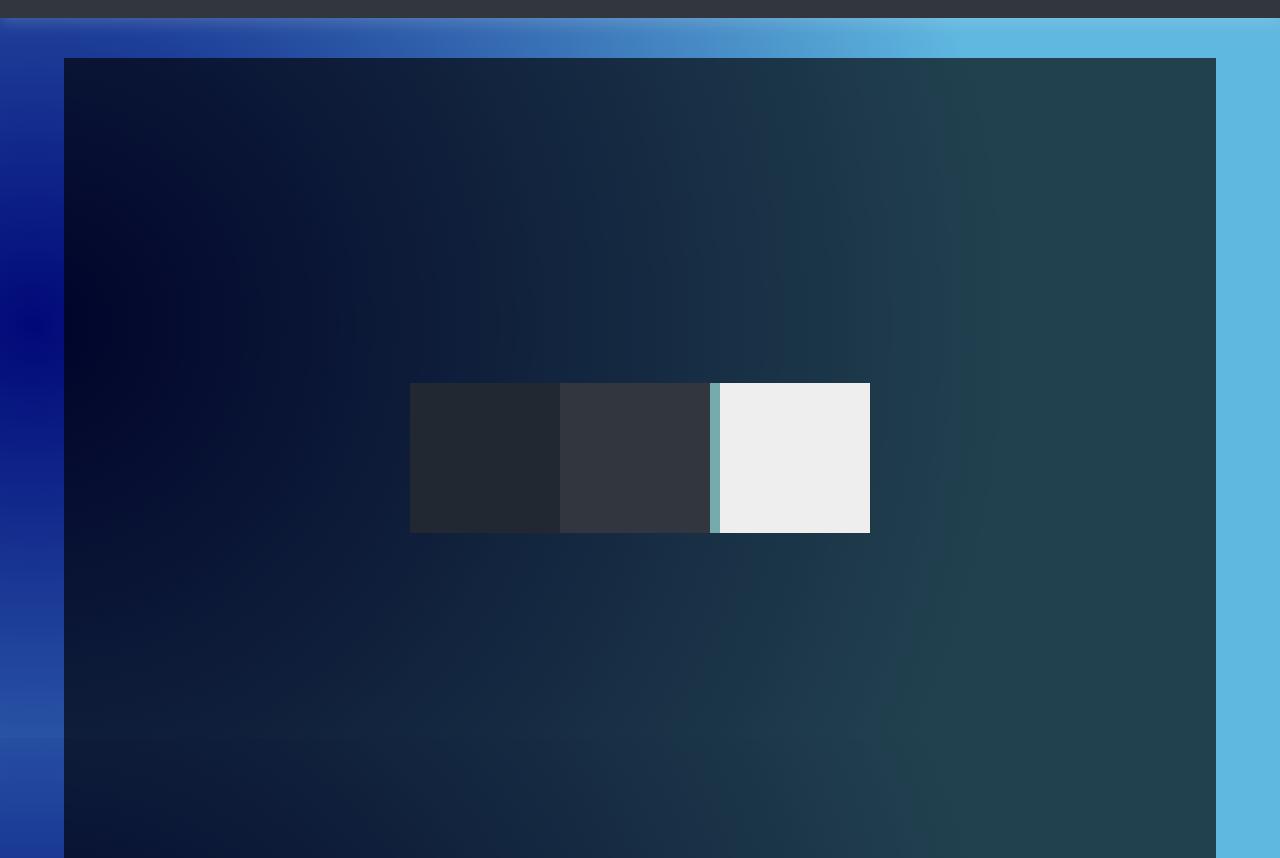
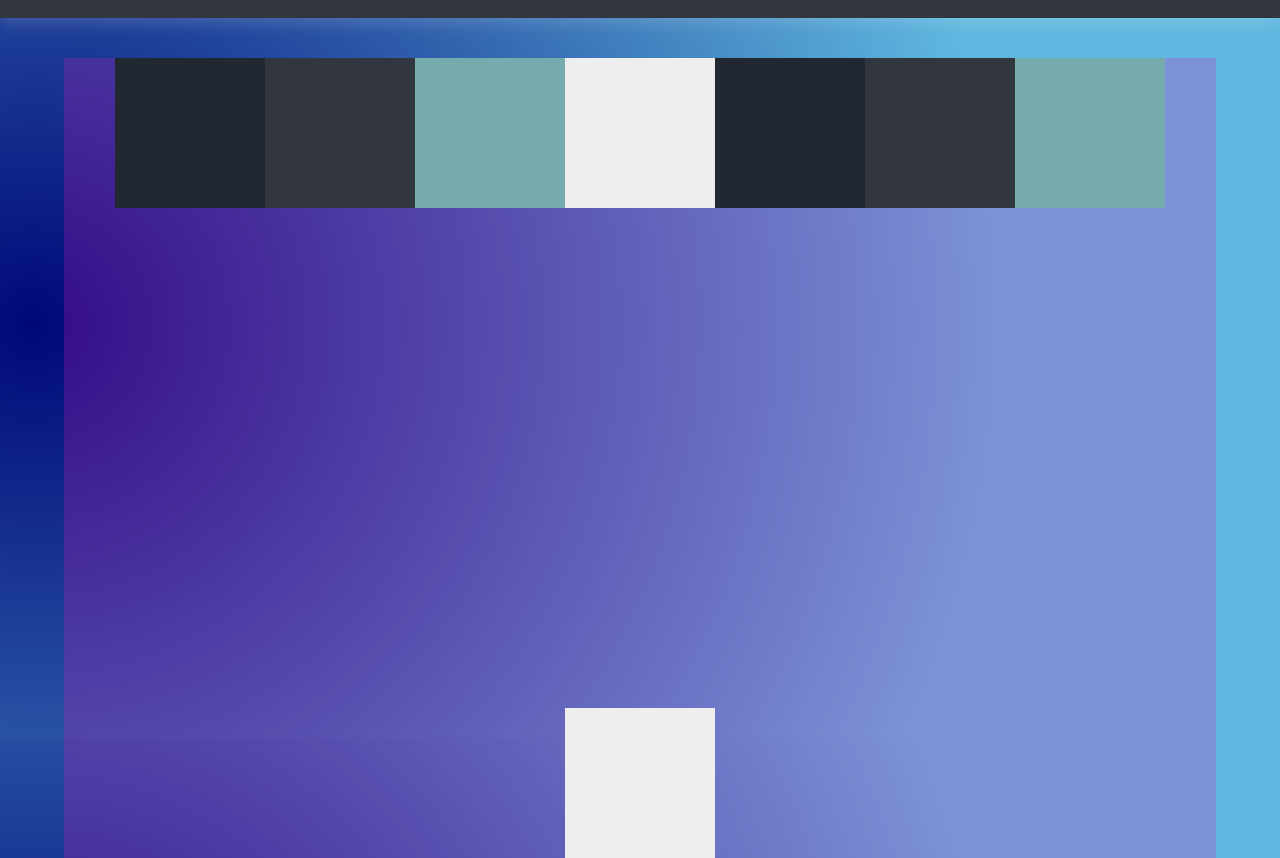
Before and after one commit to Kamus117/Clase-6-ejemplo, a plain HTML site: page index.html in a window 1280 px wide. Shown: the part 62-920 px from the top of the page. Drawn offline with Linux system fonts and the light colour scheme.

Commit message:
cambios en desarrollo

```diff
--- a/css/style.css
+++ b/css/style.css
@@ -68,9 +68,9 @@ main{
 /*     flex-direction: row;
     flex-wrap: wrap; */
 
-    flex-flow: row nowrap;
+    flex-flow: row wrap;
 
-    align-content: center;
+    align-content: space-between;
 
 /*     gap: 15px; */
 
@@ -78,7 +78,7 @@ main{
     row-gap: 20px; */
 
 
-    background-color: rgba(0, 0, 0, 0.647);
+    background-color: rgba(224, 22, 184, 0.228);
     height: 800px;
     width: 90%;
     margin-left: 5%;
@@ -105,8 +105,8 @@ main{
     background-color:var(--third-color) ;
 
     flex-grow: 0;
-    flex-shrink: 0;
-    flex-basis: 10px;
+    flex-shrink: 1;
+    flex-basis: auto;
 }
 .a4{
     background-color:var(--fourth-color) ;
--- a/index.html
+++ b/index.html
@@ -17,6 +17,10 @@
             <div class="box a2"></div>
             <div class="box a3"></div>
             <div class="box a4"></div>
+            <div class="box a1"></div>
+            <div class="box a2"></div>
+            <div class="box a3"></div>
+            <div class="box a4"></div>
         </section>
     </main>
     <footer></footer>
```
